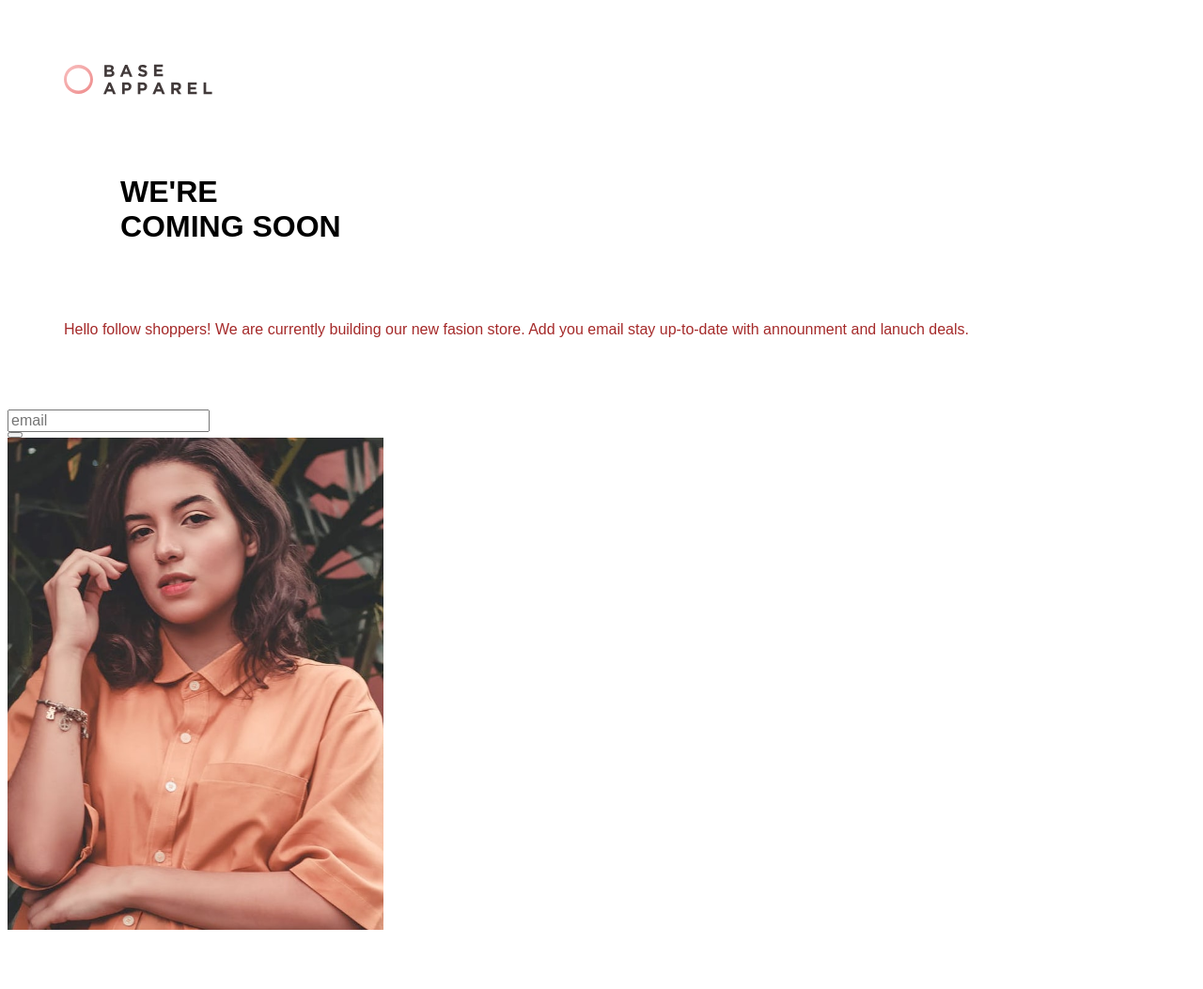
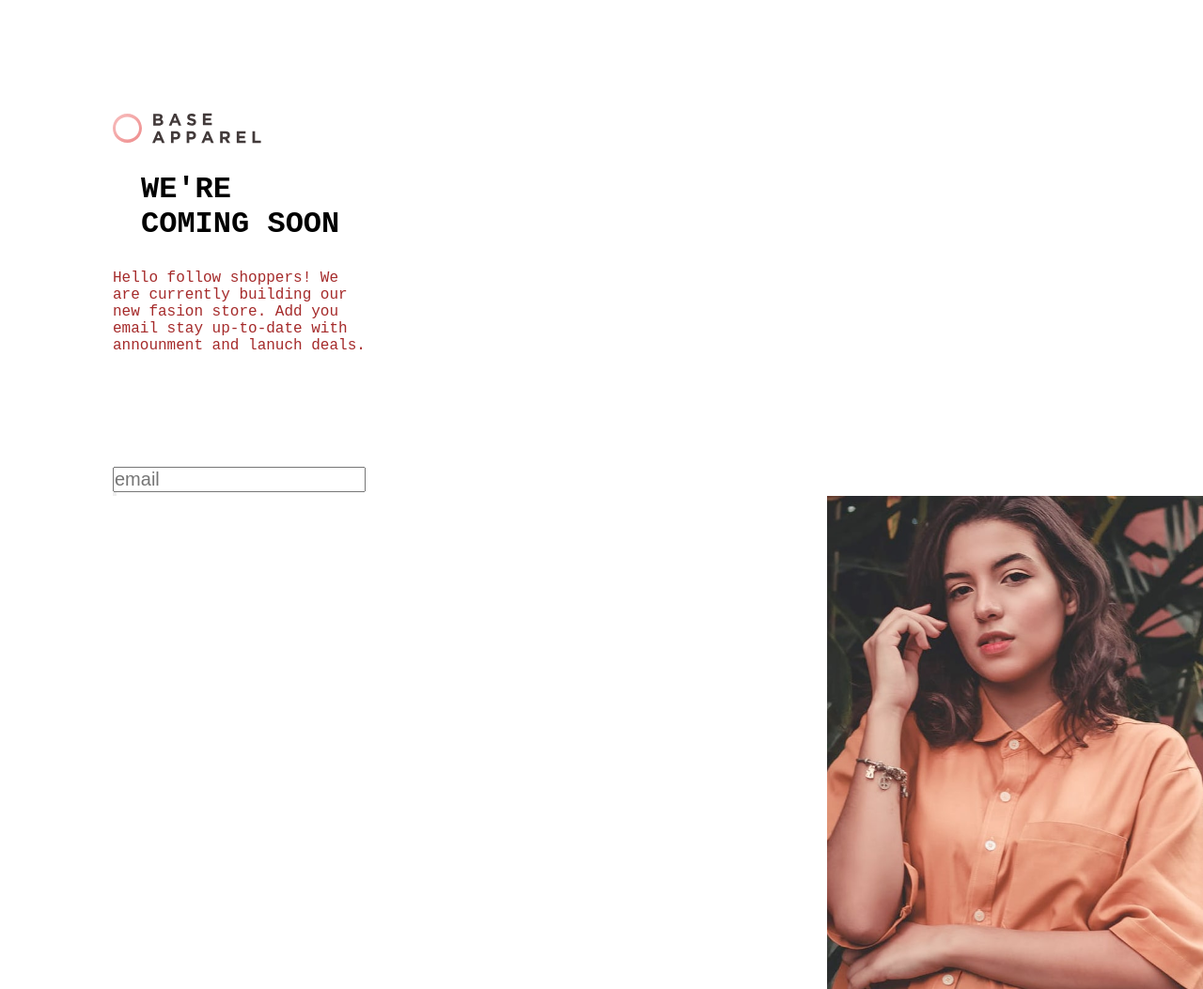
Before and after one commit to nisha8699/base-apparel-man, a plain HTML site: page index.html in a window 1280 px wide. Shown: the whole page at 94% size. Before the commit the page ends 998 px from the top, so only its background shows below. Drawn offline with Linux system fonts and the light colour scheme.

Commit message:
Update style.css

```diff
--- a/style.css
+++ b/style.css
@@ -1,69 +1,59 @@
-"Version": 1,
-"WorkspaceRootPath": "C:\\Users\\Manisha\\Downloads\\Base Apparel Main\\Base Apparel Main\\images\\",
-"Documents": [],
-"DocumentGroupContainers":
-[
-  {
-    "Orientation": 0,
-    "VerticalTabListWidth": 256,
-    "DocumentGroups": []
-  }
-]
 *
 {
     margin: 0px;
     padding:0px;
 }
-body{
-    style:"background-image:url('background image. Svg')";
-}
-
 .container
 {
-    display: flex;
-    font-family: arial,sans-serif;
+    margin: 30px;
+    padding:30px;
+    display:flex;
+    flex-direction: row-reverse;
     align-content: flex-end;
-
 }
-
-.left
+.left-section
 {
-padding:60px;
-width: 158px;
-height: 33px;
+font-family: arial,sans-serif;
+text-align: left;
 display: flex;
-flex:1px;
-flex-direction: column;
-justify-content: center;
+flex:1;
+flex-direction:column;
 }
-
-
-.left-section,h1
+.two
+{
+    padding:60px;
+    width: 158px;
+    height: 33px;
+}
+.left-section ,h1
 {
     color: black;
-    padding: 60px;
-
+    padding: 30px;
 }
 .left-section ,span h1
 {
 padding: 60px;
 color: red;
-
-
+text-align: left-justified;
+font-family: 'Courier New';
 }
-.left-section,p{
+.left-section,p
+{
    color: brown;
-
+   text-align: left;
+   margin-right: 40ch;
 }
 .email
-{   display: flex;
-    border-width:1px ;
+{
+    margin-left:120px;
+    display: flex;
+    justify-content:left;
+    border-width:20px ;
 }
 .email input
 {
-    flex:1;
-    font-size:1rem;
-
+    flex:10px;
+    font-size:20px;
 }
 .email button
 {
@@ -76,10 +66,11 @@ justify-content: center;
 {
 width: 50px;
 display: flex;
-
 }
 .right-section
-{   display:flex;
-    flex-direction: row;
-
+{
+display:flex;
+flex-direction: row-reverse;
+align-items: center;
+text-wrap: wrap;
 }
```
